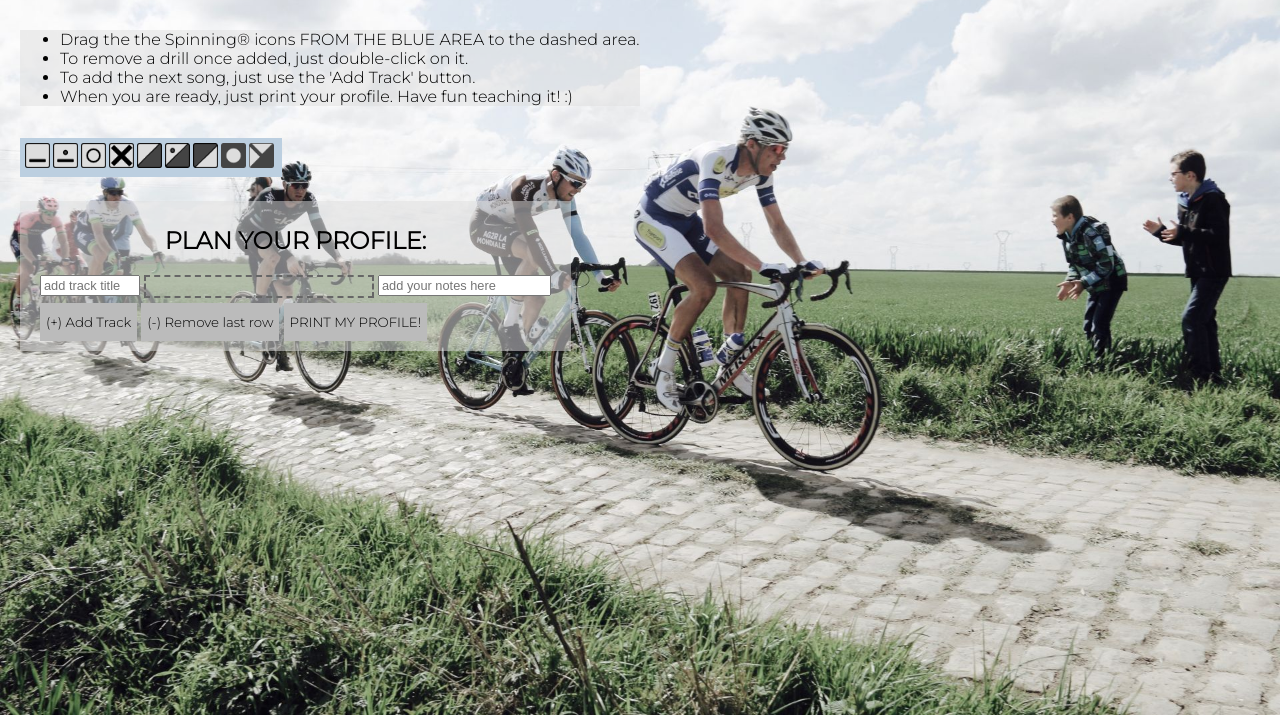
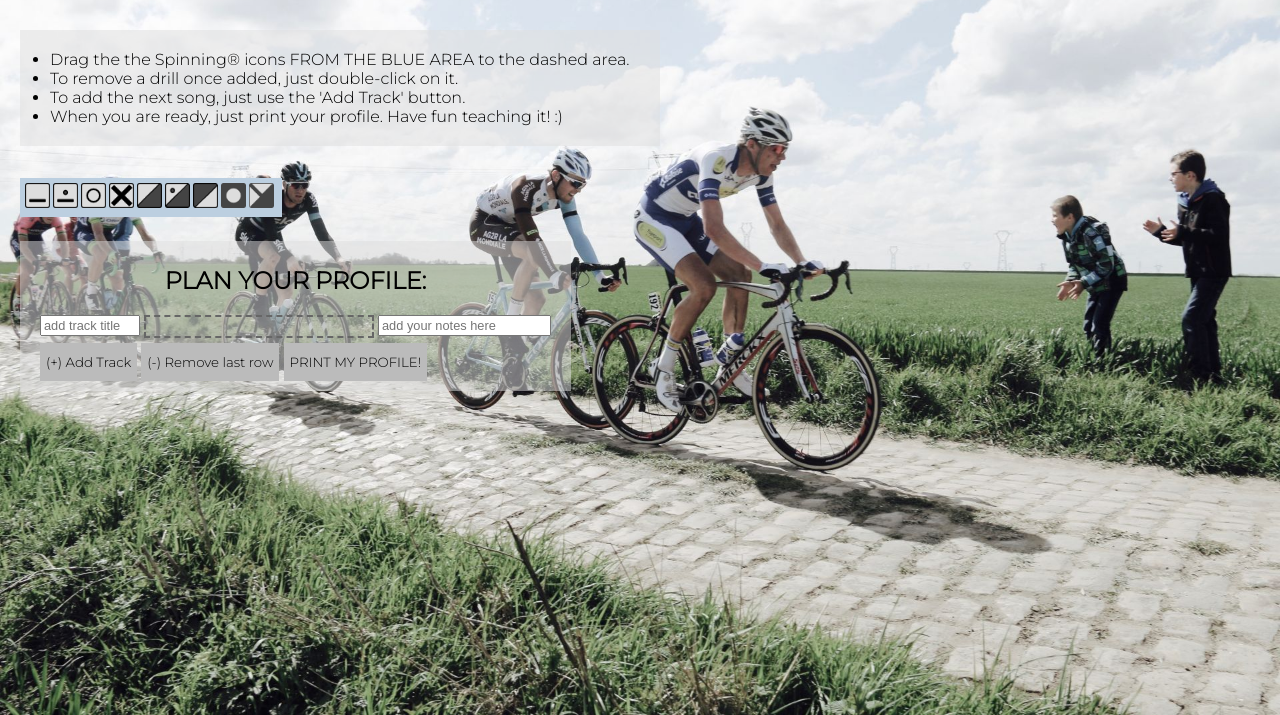
Before and after one commit to zkriszti/spinapp, a plain HTML site: page index.html in a window 1280 px wide. Shown: the part 85-800 px from the top of the page. Drawn offline with nearby package versions, Linux system fonts and the light colour scheme.

Commit message:
#hint-area css

```diff
--- a/spinapp.css
+++ b/spinapp.css
@@ -6,7 +6,7 @@ body {font-family: 'Montserrat', sans-serif; margin: 0;}
 h2 {text-transform: uppercase;	font-size: 1.8rem; text-align: center;}
 sup {font-size: 0.5em; margin-left: 1em;}
 #hint-area, #iconlist, #profiling-area {background: rgba(224,224,224,0.5); display: inline-block;}
-#hint-area {margin-top: 0; padding-right: 20px 30px;}
+#hint-area {margin-top: 0; padding: 20px 30px;}
 #iconlist, #profiling-area {margin-bottom: 20px;}
 #iconlist {padding: 5px; background: #bccfe0; clear: both; overflow: hidden;}
 #iconlist li, .drills li {list-style-type: none; margin-right: 4px; float: left;}
```
